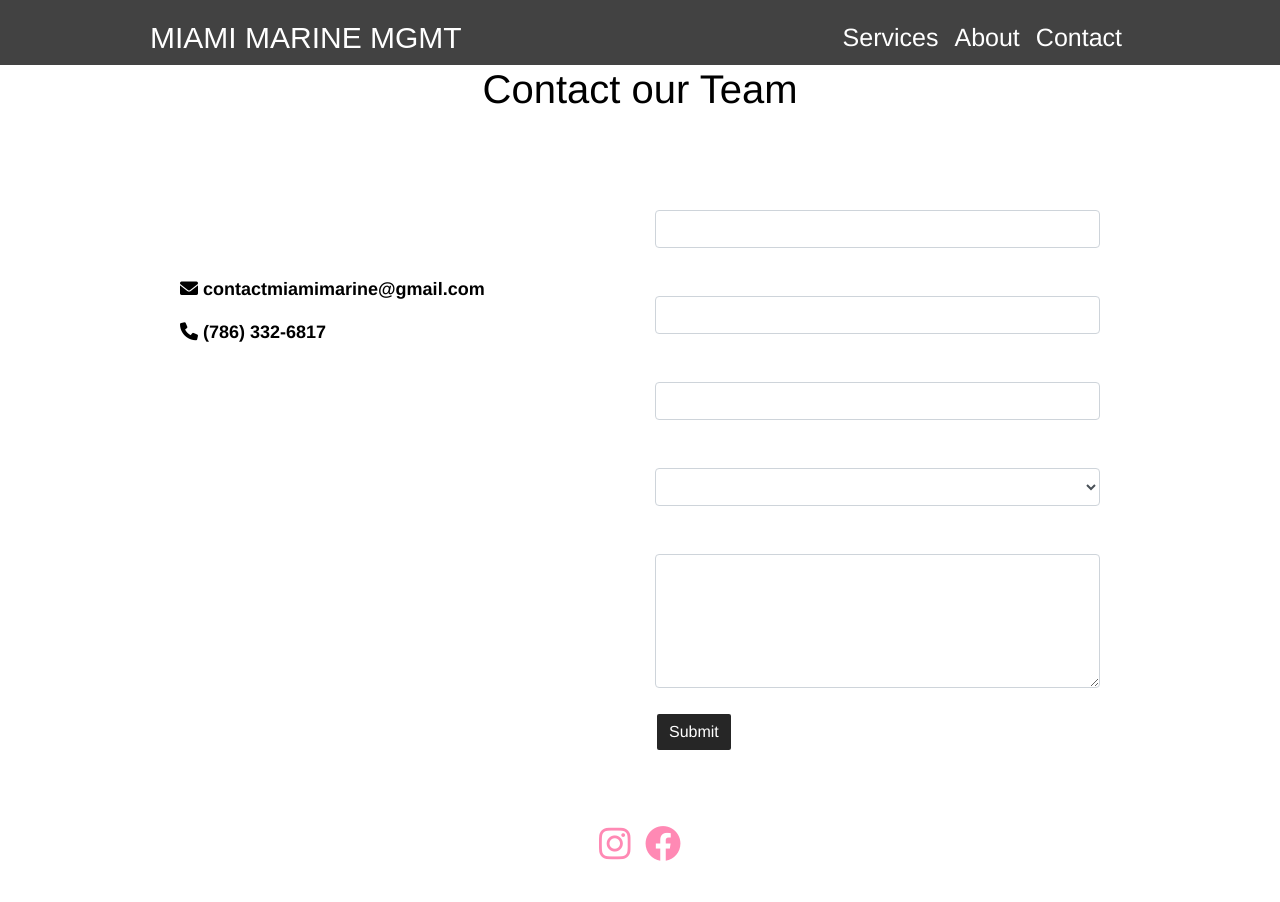
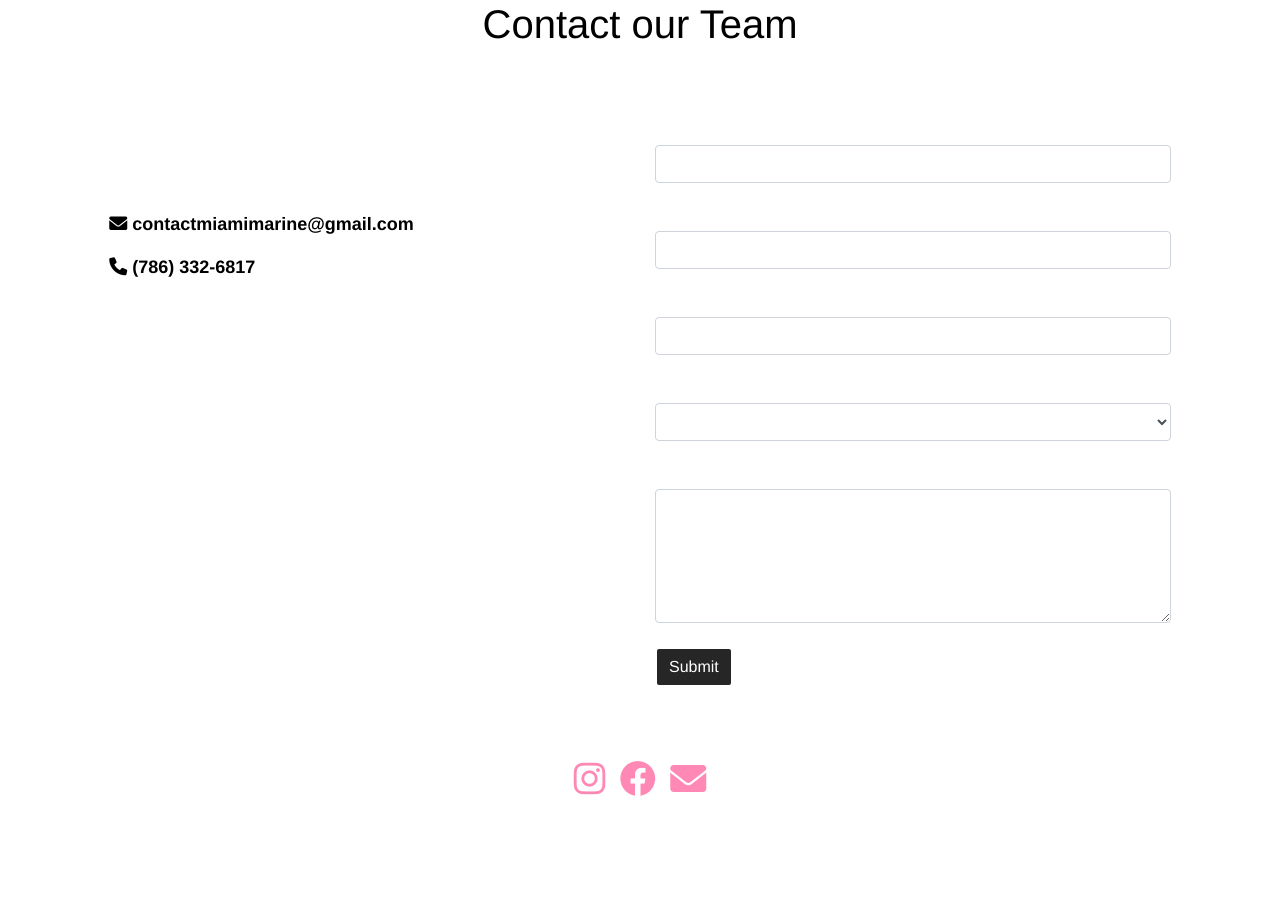
Before and after one commit to tiffanymcbrayer/miami_marine_mgmt, a Flask app: page /contact in a window 1280 px wide. After the commit the page ends 796 px from the top, so only its background shows below. Run offline with Flask 2, Linux system fonts and the light colour scheme; some libraries are stand-ins or nearby versions; some web fonts are replaced.

Commit message:
Removing the container aspect from the layout to be added in the html files seperatly, also taking away navbar from layout

```diff
--- a/templates/layout.html
+++ b/templates/layout.html
@@ -23,7 +23,7 @@
   <link rel="stylesheet" href="https://cdnjs.cloudflare.com/ajax/libs/font-awesome/6.0.0-beta3/css/all.min.css">
 
 
-  <!-- Font Awesome -->
+  <!-- Font Awesome: used for social media icons-->
   <link rel="stylesheet" href="https://cdnjs.cloudflare.com/ajax/libs/font-awesome/6.0.0-beta3/css/all.min.css">
 
   <!-- Google Fonts -->
@@ -31,6 +31,8 @@
   <link rel="preconnect" href="https://fonts.gstatic.com" crossorigin>
   <link href="https://fonts.googleapis.com/css2?family=Jost&display=swap" rel="stylesheet">
   <link rel="stylesheet" href="https://fonts.googleapis.com/css2?family=Helvetica&display=swap">
+  <link href="https://fonts.googleapis.com/css2?family=Roboto:wght@300;400;500;700&display=swap" rel="stylesheet">
+  <link href="https://fonts.googleapis.com/css2?family=Montserrat:wght@300;400;500;700&display=swap" rel="stylesheet">
 
 
 
@@ -52,8 +54,12 @@
 
 <body>
   <main>
-    <nav class="navbar navbar-expand-lg navbar-light">
-      <a class="navbar-brand" id="special-nav" href="/">MIAMI MARINE MGMT</a>
+    <!-- layout nav -->
+    <!-- <nav class="navbar navbar-expand-lg navbar-light layout-nav">
+      <a class="navbar-brand" id="special-nav" href="/">
+        <img src="/static/flag.jpg" alt="https://www.vecteezy.com/free-vector/usa-flag-icon" id="flag-img">
+        MIAMI MARINE MGMT.
+      </a>
       <button class="navbar-toggler custom-toggler" type="button" data-toggle="collapse" data-target="#navbarSupportedContent" aria-controls="navbarSupportedContent" aria-expanded="false" aria-label="Toggle navigation">
         <span class="navbar-toggler-icon"></span>
       </button>
@@ -74,11 +80,12 @@
         </ul>
       </div>
     </nav>
+     -->
 
 
 
-
-    <div class='container'>
+    <!-- <div class='container'> -->
+    <div>
       {% block content %}
       {% endblock %}
     </div>
@@ -97,6 +104,10 @@
             <a href="https://www.facebook.com/p/Miami-Marine-Management-100088707751036/?paipv=0&eav=AfapcvU3zlG7Vy2yGVmaznINrYSLzIKyv8WNkmEoX1imhpXqCwCLTA5eC91dJlvozfE&_rdr" target="_blank">
               <i class="fab fa-facebook layout-icons"></i>
             </a>
+            <!-- Email -->
+            <a href="mailto:contactmiamimarine@gmail.com">
+              <i class="fas fa-envelope layout-icons"></i>
+            </a>
           </section>
         </div>
     </div>
```
